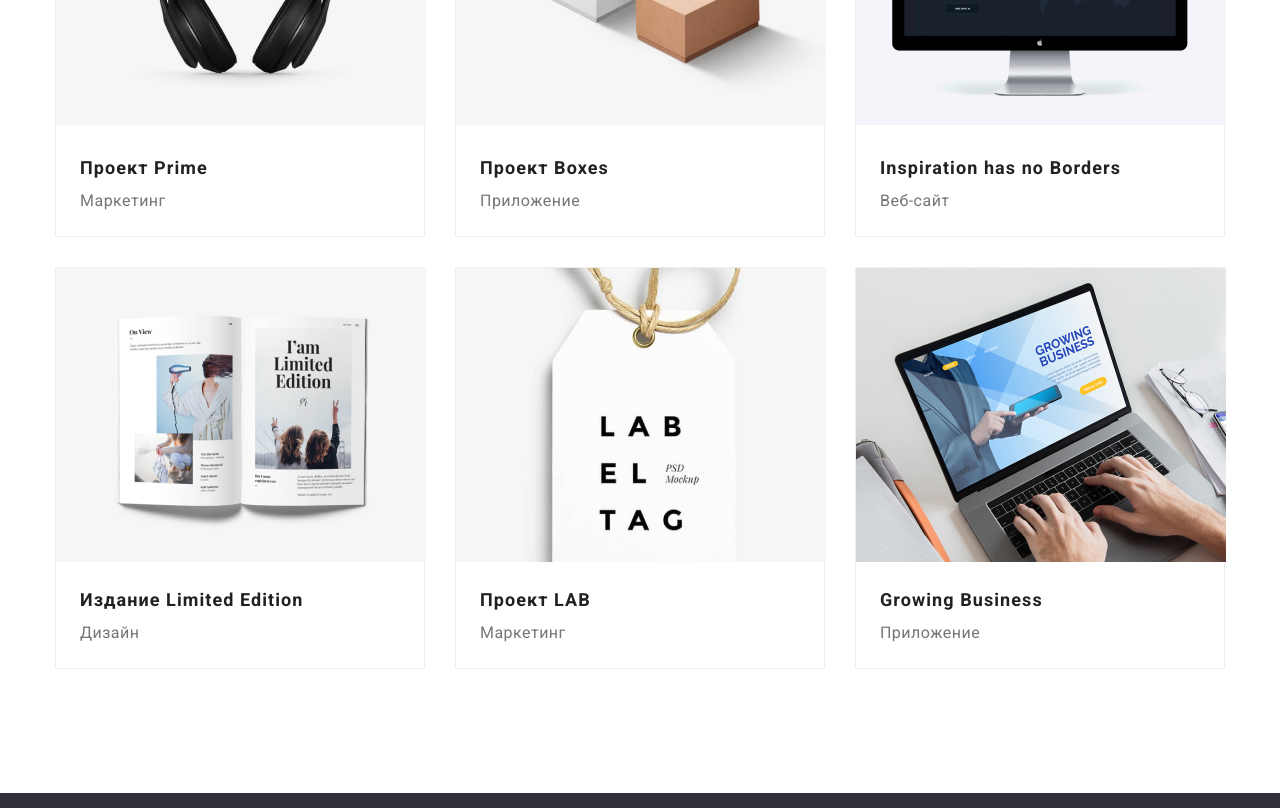
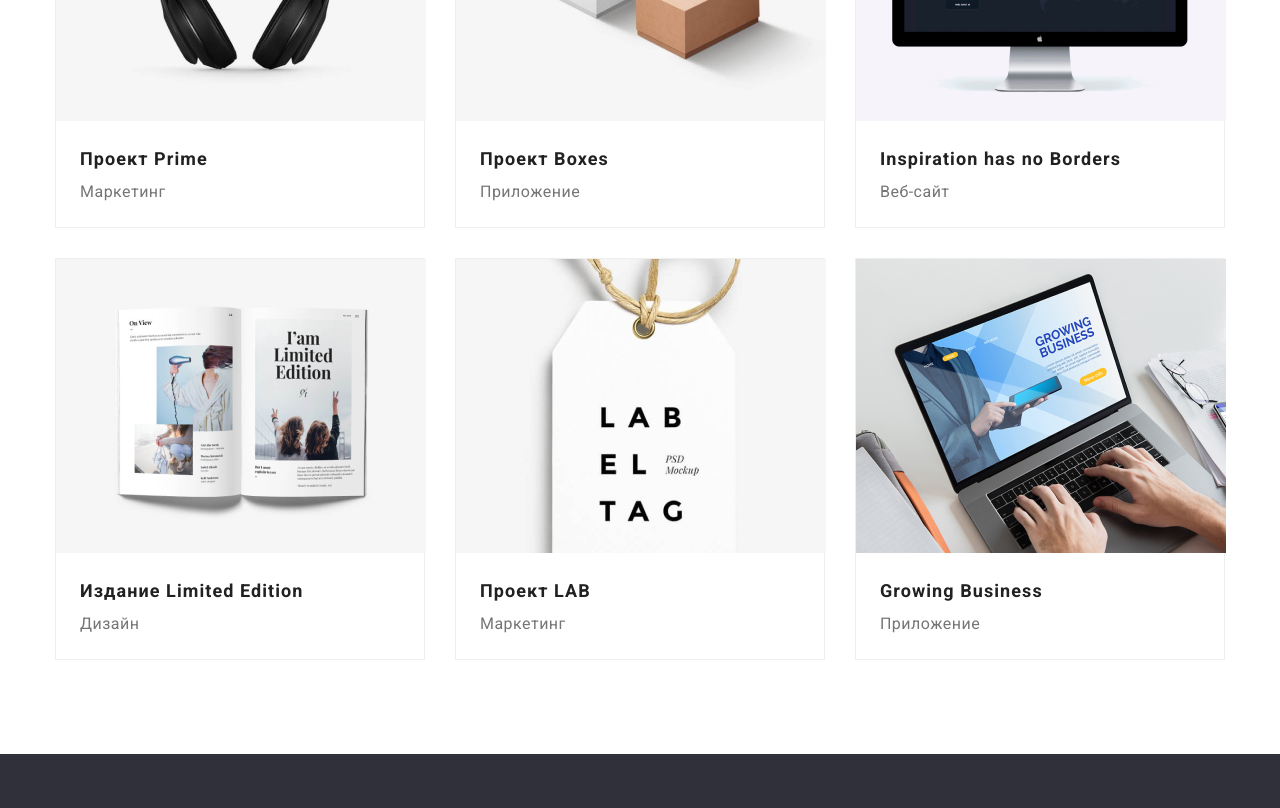
Before and after one commit to Stas-Kot/goit-markup-hw-03, a plain HTML site: page portfolio.html in a window 1280 px wide. Shown: the part 870-1678 px from the top of the page. Drawn offline with nearby package versions, Linux system fonts and the light colour scheme.

Commit message:
home-work-03-edited
missed part fixed

```diff
--- a/css/portfolio.css
+++ b/css/portfolio.css
@@ -51,7 +51,11 @@
 .card:nth-child(3n) {
   margin-right: 0;
 }
-.card:nth-last-child(-n + 3) .image {
+.card:nth-last-child(-n + 3) {
+  margin-bottom: 0;
+}
+.image,
+.card a {
   display: block;
 }
 .card-description {
```
